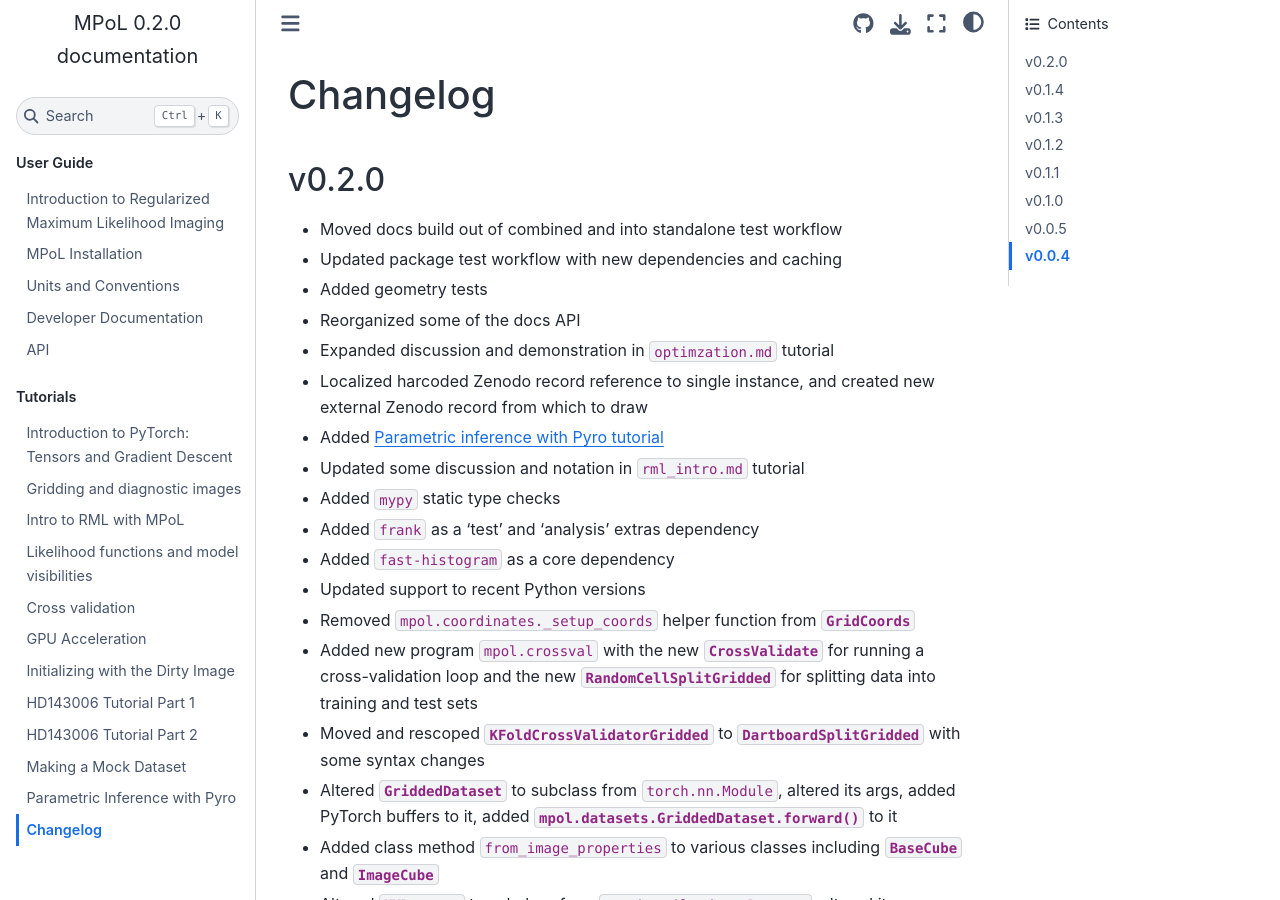
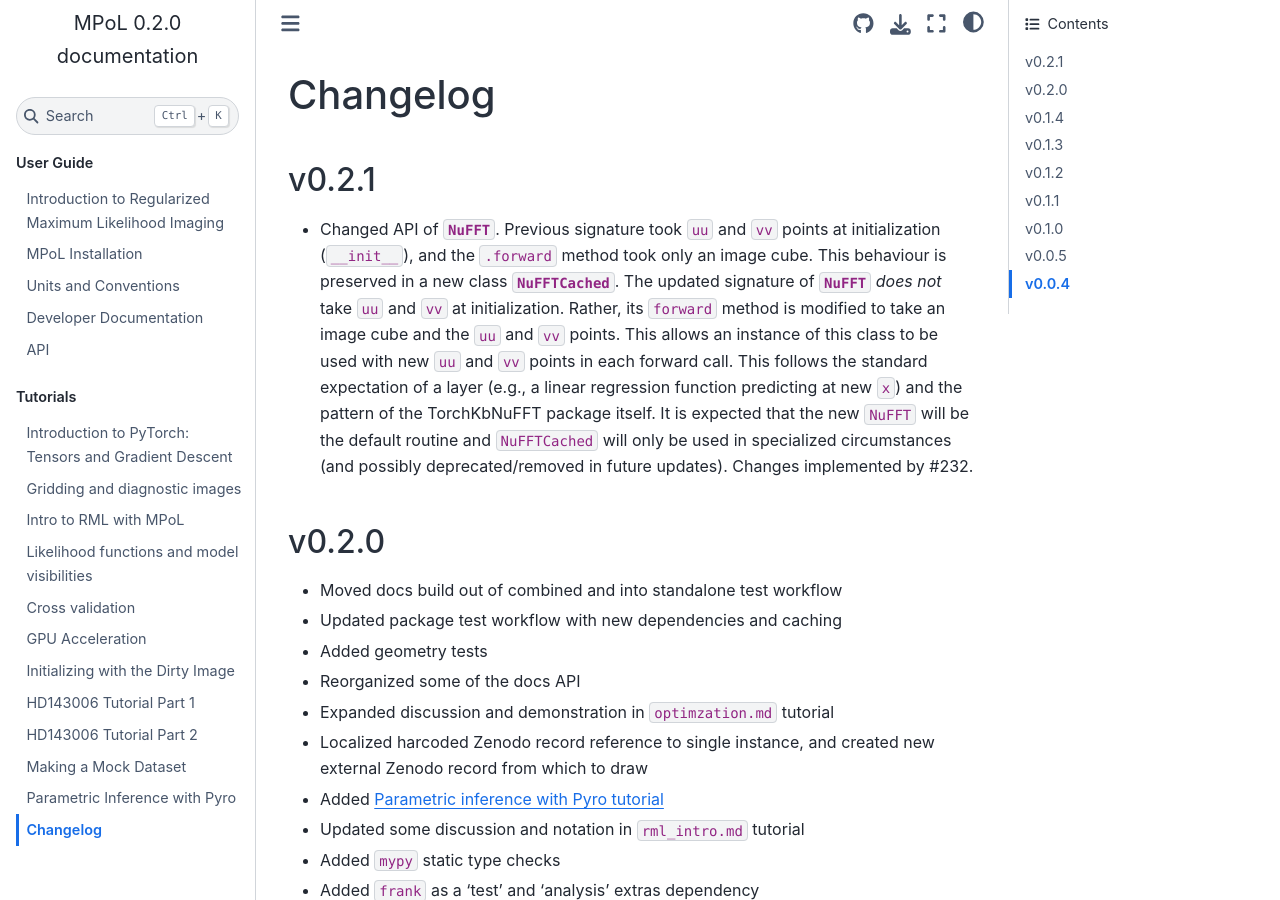
Before and after one commit to MPoL-dev/MPoL, a Sphinx documentation site: the page built from docs/changelog.md, in a window 1280 px wide and 900 px high. Built offline with Sphinx 7.4.7 and the Sphinx Book theme 1.1.4, drawn with Linux system fonts in a browser that asks for light colours.

Commit message:
added changelog note about NuFFT naming.

```diff
--- a/docs/changelog.md
+++ b/docs/changelog.md
@@ -1,6 +1,10 @@
 (changelog-reference-label)=
 
 # Changelog
+
+## v0.2.1
+
+- Changed API of {class}`~mpol.fourier.NuFFT`. Previous signature took `uu` and `vv` points at initialization (`__init__`), and the `.forward` method took only an image cube. This behaviour is preserved in a new class {class}`~mpol.fourier.NuFFTCached`. The updated signature of {class}`~mpol.fourier.NuFFT` *does not* take `uu` and `vv` at initialization. Rather, its `forward` method is modified to take an image cube and the `uu` and `vv` points. This allows an instance of this class to be used with new `uu` and `vv` points in each forward call. This follows the standard expectation of a layer (e.g., a linear regression function predicting at new `x`) and the pattern of the TorchKbNuFFT package itself. It is expected that the new `NuFFT` will be the default routine and `NuFFTCached` will only be used in specialized circumstances (and possibly deprecated/removed in future updates). Changes implemented by #232.
 
 ## v0.2.0
 
```
